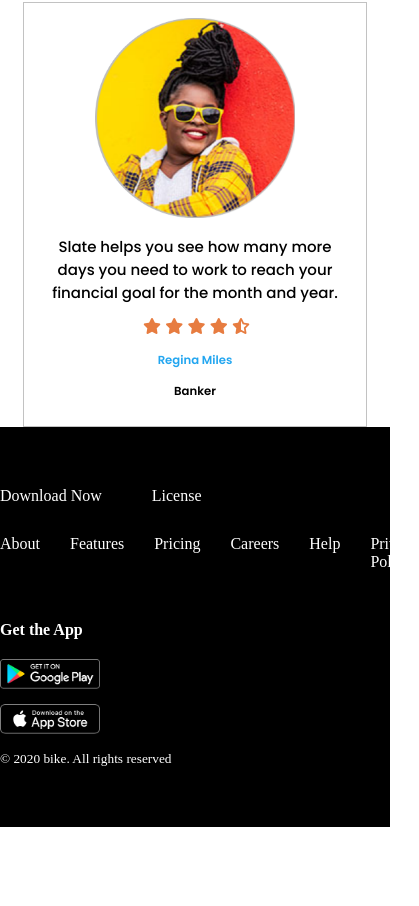
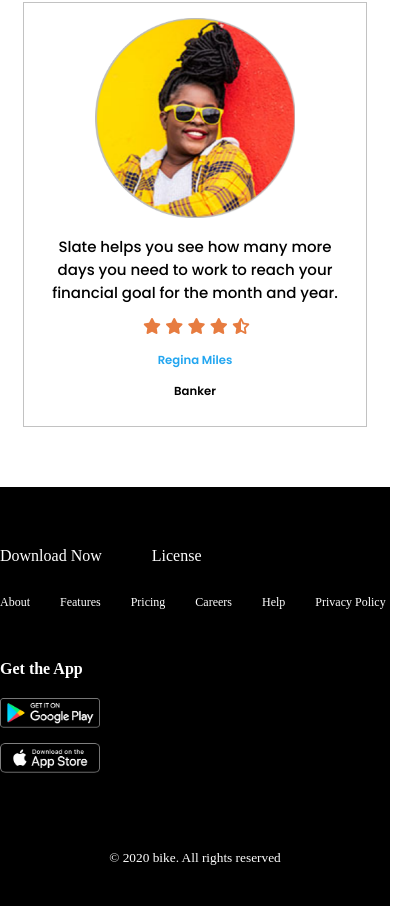
Before and after one commit to selimdotme/biker-zone, a plain HTML site: page index.html in a window 390 px wide. Shown: the part 4981-5887 px from the top of the page, 419 px wide, since content can reach past the window. Before the commit the page ends 5808 px from the top, so only its background shows below. Drawn offline with Linux system fonts and the light colour scheme.

Commit message:
responsive the full project

```diff
--- a/index.html
+++ b/index.html
@@ -162,8 +162,9 @@
                         <img src="images/others/ios.png" alt="">
                     </div>
                 </div>
-                <p><small>© 2020 bike. All rights reserved</small></p>
+
             </div>
+            <p class="p-footer"><small>© 2020 bike. All rights reserved</small></p>
         </div>
     </footer>
 </body>
--- a/styles/bikers.css
+++ b/styles/bikers.css
@@ -149,7 +149,7 @@ nav{
 /* latest style end here */
 /* client style start here */
 .client{
-    margin-top: 60px;
+    margin: 60px 0;
 }
 .client-title{
     font-size: 3rem;
@@ -208,9 +208,6 @@ footer{
     display: flex;
     justify-content: space-between;
 }
-.footer-contain p{
-    color:#fff
-}
 .left-contain{
     max-width: 600px;
 
@@ -243,5 +240,8 @@ footer{
     gap: 30px;
     margin: 30px 0;
 }
-
+.p-footer{
+    color:#fff;
+    padding-bottom: 40px;
+}
 /* footer style end here */
--- a/styles/responsive-bikers.css
+++ b/styles/responsive-bikers.css
@@ -41,5 +41,11 @@
     .footer-contain{
         flex-direction: column;
     }
+    .about-des{
+        font-size: 12px;
+    }
+    .p-footer{
+        text-align: center;
+    }
     /* footer style end here */
 }
```
